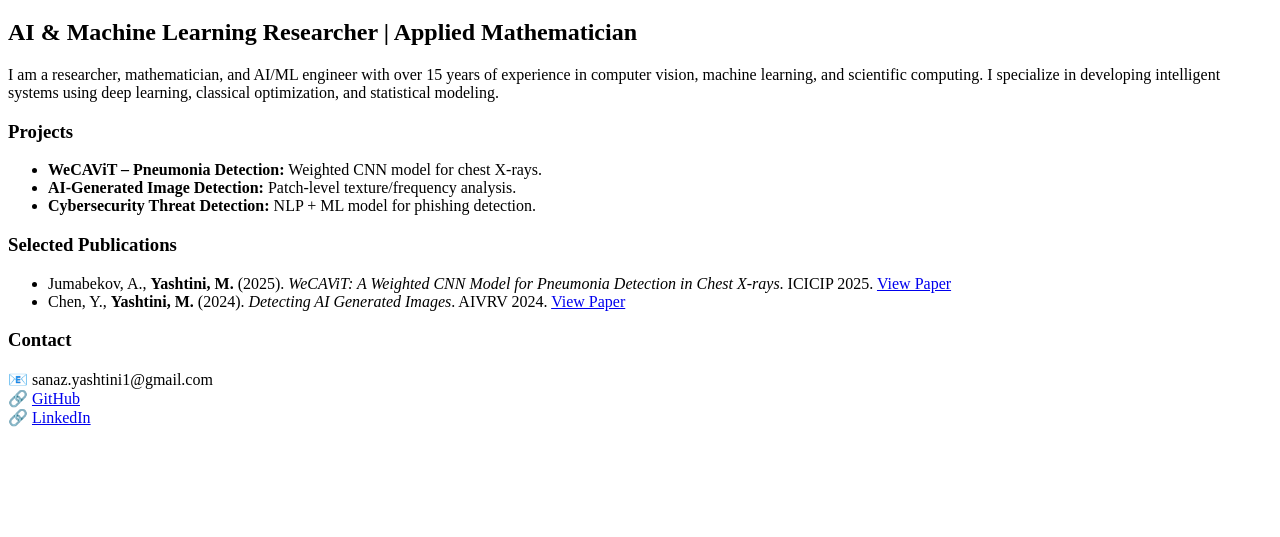
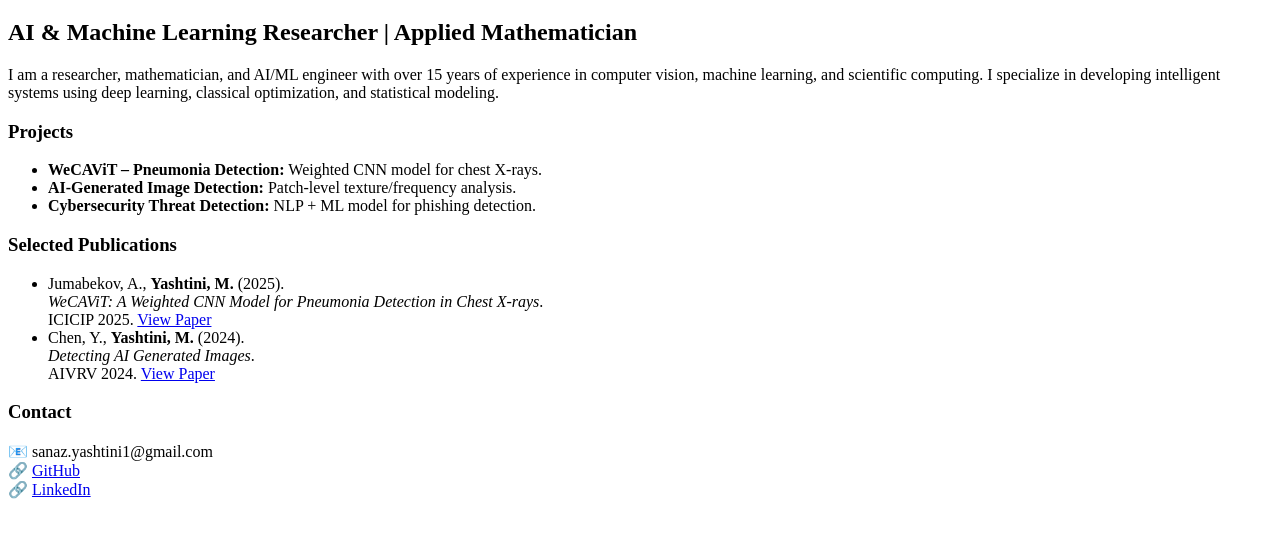
Before and after one commit to maryamyashtini/maryam-yashtini.github.io, a plain HTML site: page index.html in a window 1280 px wide. Shown: the part 61-598 px from the top of the page. Drawn offline with Linux system fonts and the light colour scheme.

Commit message:
Update index.html

```diff
--- a/index.html
+++ b/index.html
@@ -1,16 +1,20 @@
 <!DOCTYPE html>
 <html lang="en">
 <head>
-  <meta charset="UTF-8" />
-  <meta name="viewport" content="width=device-width, initial-scale=1.0"/>
-  <title>Maryam Yashtini | AI & ML Researcher</title>
+  <meta charset="UTF-8">
+  <meta name="viewport" content="width=device-width, initial-scale=1.0">
+  <title>Maryam Yashtini | AI Researcher</title>
 </head>
 <body>
+
   <h1>Maryam Yashtini</h1>
   <h2>AI & Machine Learning Researcher | Applied Mathematician</h2>
 
-  <p>I am a researcher, mathematician, and AI/ML engineer with over 15 years of experience in computer vision, machine learning, and scientific computing.
-  I specialize in developing intelligent systems using deep learning, classical optimization, and statistical modeling.</p>
+  <p>
+    I am a researcher, mathematician, and AI/ML engineer with over 15 years of experience in computer vision,
+    machine learning, and scientific computing. I specialize in developing intelligent systems using deep learning,
+    classical optimization, and statistical modeling.
+  </p>
 
   <h3>Projects</h3>
   <ul>
@@ -22,14 +26,14 @@
   <h3>Selected Publications</h3>
   <ul>
     <li>
-      Jumabekov, A., <strong>Yashtini, M.</strong> (2025).
-      <em>WeCAViT: A Weighted CNN Model for Pneumonia Detection in Chest X-rays</em>.
+      Jumabekov, A., <strong>Yashtini, M.</strong> (2025).<br>
+      <em>WeCAViT: A Weighted CNN Model for Pneumonia Detection in Chest X-rays</em>.<br>
       ICICIP 2025.
       <a href="https://doi.org/10.1109/ICICIP64458.2025.10898141" target="_blank">View Paper</a>
     </li>
     <li>
-      Chen, Y., <strong>Yashtini, M.</strong> (2024).
-      <em>Detecting AI Generated Images</em>.
+      Chen, Y., <strong>Yashtini, M.</strong> (2024).<br>
+      <em>Detecting AI Generated Images</em>.<br>
       AIVRV 2024.
       <a href="https://doi.org/10.1109/AIVRV63595.2024.10860248" target="_blank">View Paper</a>
     </li>
@@ -41,5 +45,6 @@
     🔗 <a href="https://github.com/maryamyashtini">GitHub</a><br>
     🔗 <a href="https://www.linkedin.com/in/your-link">LinkedIn</a>
   </p>
+
 </body>
 </html>
```
